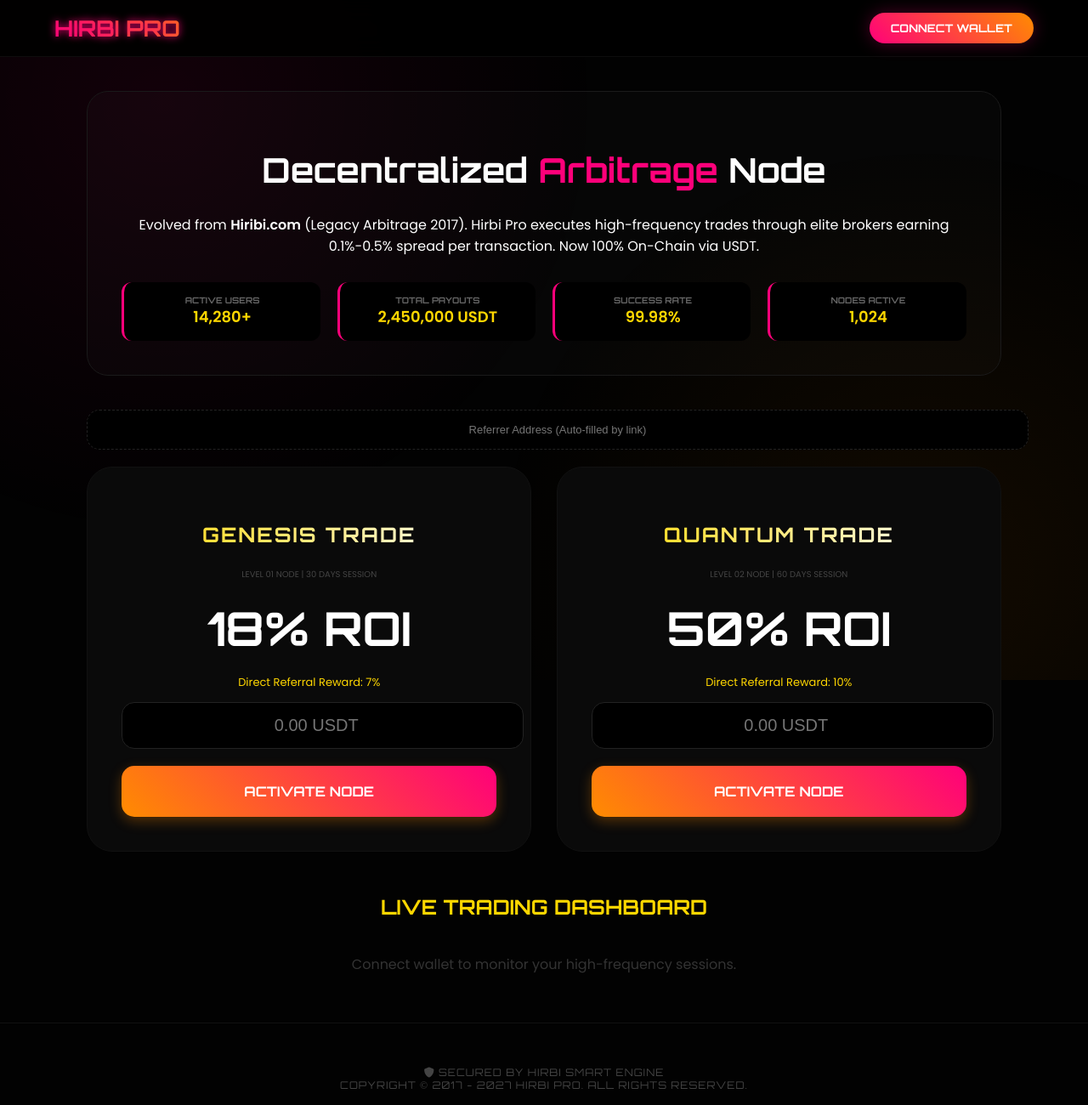
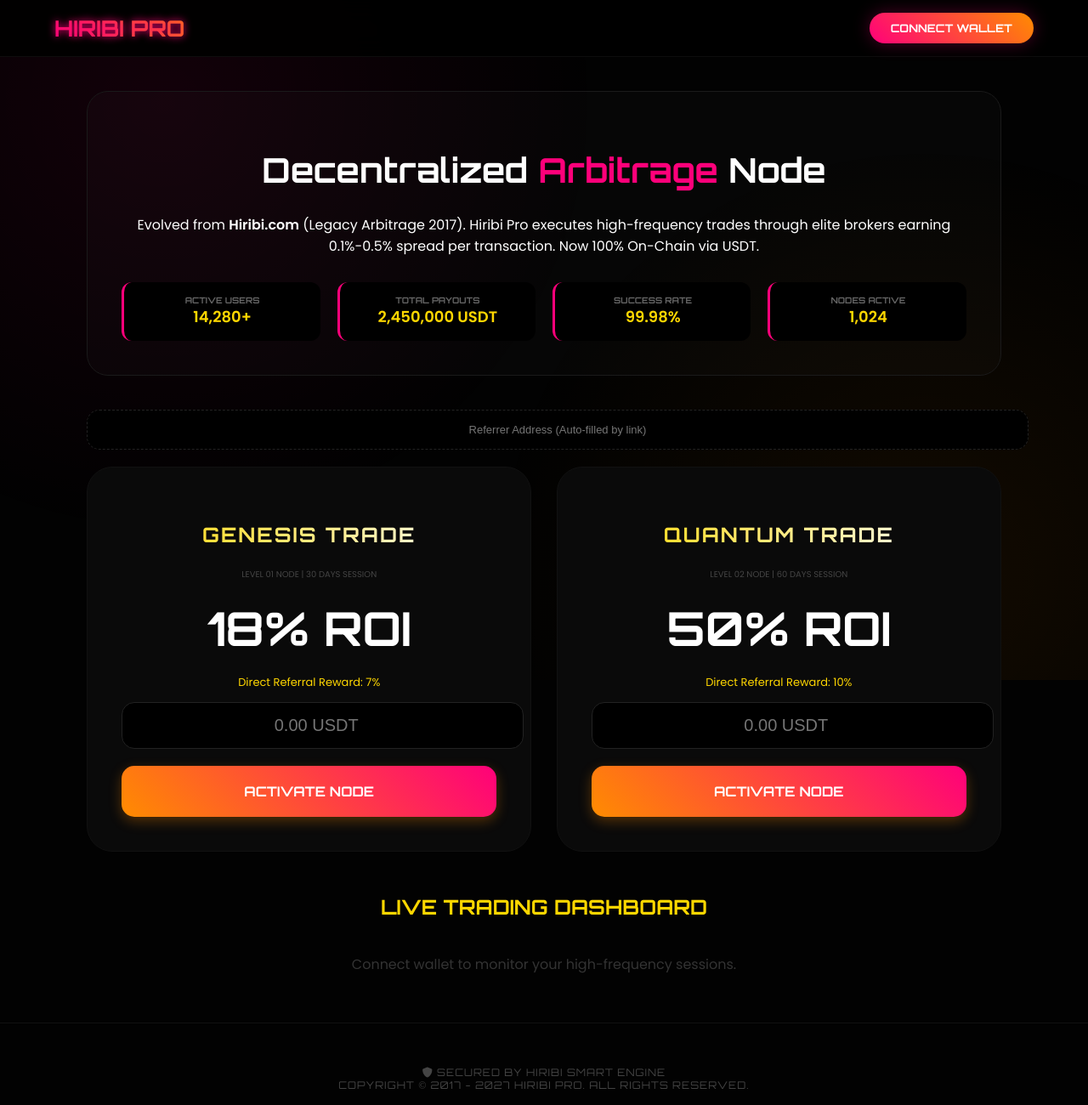
Before and after one commit to solvexon/hiribi, a plain HTML site: page index.html in a window 1280 px wide. Shown: the whole page at 85% size. Drawn offline with Linux system fonts and the light colour scheme.

Commit message:
Update index.html

```diff
--- a/index.html
+++ b/index.html
@@ -3,7 +3,7 @@
 <head>
     <meta charset="UTF-8">
     <meta name="viewport" content="width=device-width, initial-scale=1.0">
-    <title>Hirbi Pro | Advanced Arbitrage Trading Nodes</title>
+    <title>Hiribi Pro | Advanced Arbitrage Trading Nodes</title>
 
     <!-- Libraries -->
     <script src="https://cdnjs.cloudflare.com/ajax/libs/ethers/5.7.2/ethers.umd.min.js"></script>
@@ -137,7 +137,7 @@
 <div class="neon-bg"></div>
 
 <nav class="navbar">
-    <div class="logo">HIRBI PRO</div>
+    <div class="logo">HIRIBI PRO</div>
     <button class="btn-connect" onclick="connectWallet()" id="connectBtn">CONNECT WALLET</button>
 </nav>
 
@@ -145,7 +145,7 @@
 
     <div class="evolution-card">
         <h1 style="font-family: 'Orbitron'; font-size: clamp(24px, 5vw, 40px);">Decentralized <span style="color:var(--pink)">Arbitrage</span> Node</h1>
-        <p>Evolved from <b>Hiribi.com</b> (Legacy Arbitrage 2017). Hirbi Pro executes high-frequency trades through elite brokers earning 0.1%-0.5% spread per transaction. Now 100% On-Chain via USDT.</p>
+        <p>Evolved from <b>Hiribi.com</b> (Legacy Arbitrage 2017). Hiribi Pro executes high-frequency trades through elite brokers earning 0.1%-0.5% spread per transaction. Now 100% On-Chain via USDT.</p>
 
         <div class="community-stats">
             <div class="comm-item"><h5>ACTIVE USERS</h5><div>14,280+</div></div>
@@ -202,8 +202,8 @@
 </div>
 
 <footer>
-    <i class="fas fa-shield-alt"></i> SECURED BY HIRBI SMART ENGINE <br>
-    COPYRIGHT &copy; 2017 - 2027 HIRBI PRO. ALL RIGHTS RESERVED.
+    <i class="fas fa-shield-alt"></i> SECURED BY HIRIBI SMART ENGINE <br>
+    COPYRIGHT &copy; 2017 - 2027 HIRIBI PRO. ALL RIGHTS RESERVED.
 </footer>
 
 <script>
```
